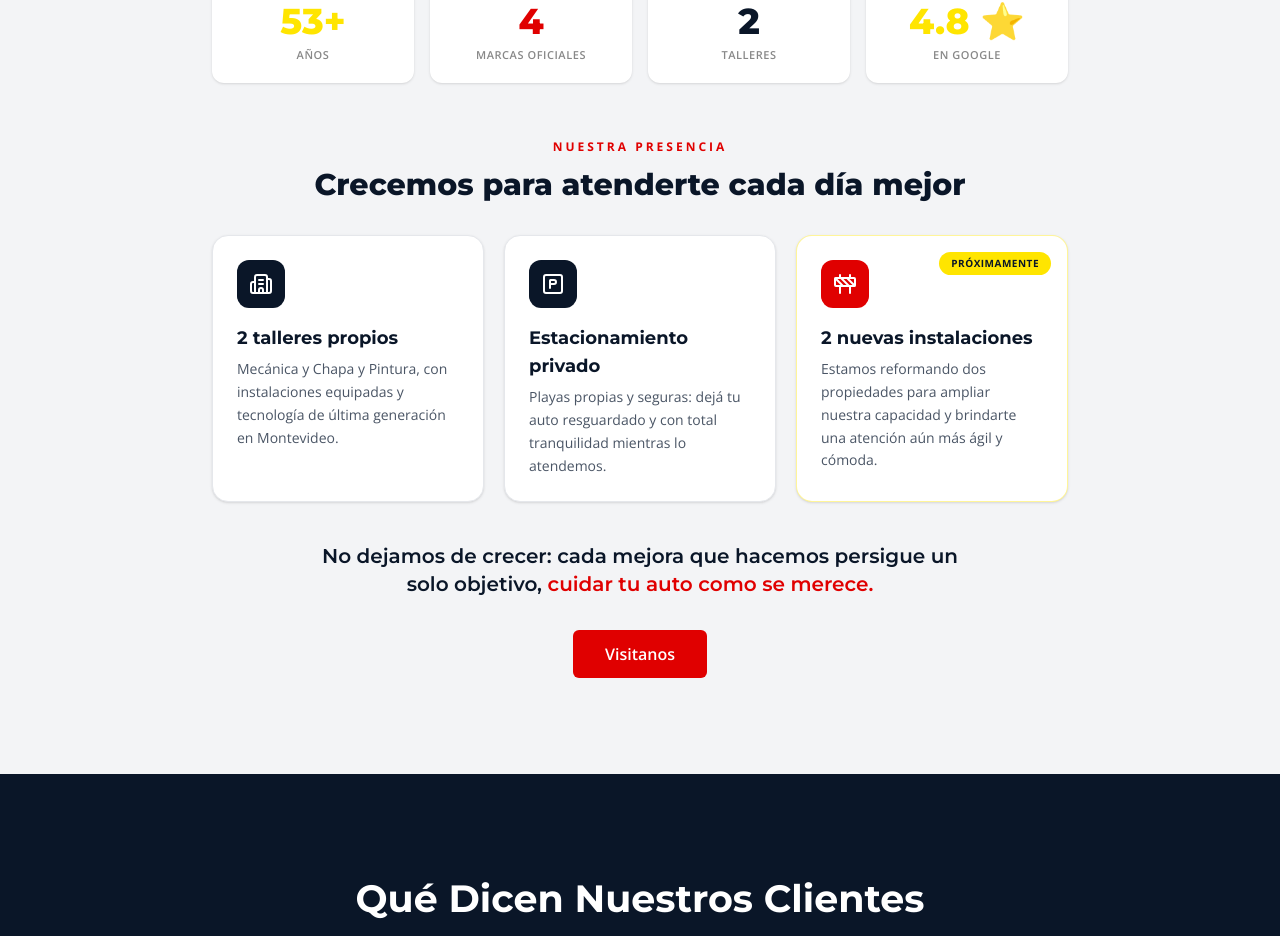
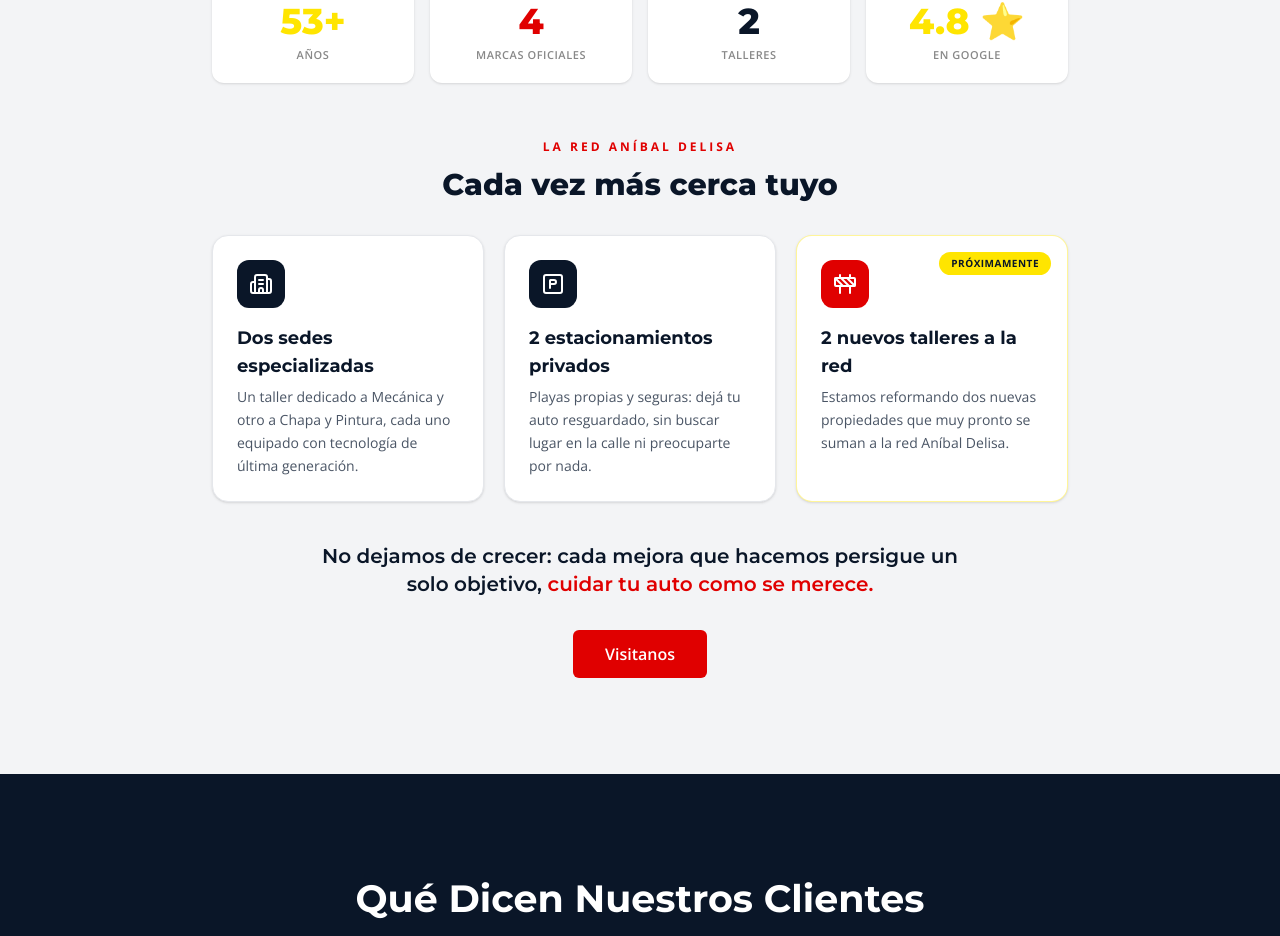
Before and after one commit to delisaluciaanibaldelisa/anibaldelisa-web, a Next.js app: page / in a window 1280 px wide. Shown: the part 4782-5718 px from the top of the page. Built offline with nearby package versions, Linux system fonts and the light colour scheme; no server answers.

Commit message:
Bloque presencia: reencuadre premium con concepto 'red Anibal Delisa' (kicker + titulo 'Cada vez mas cerca tuyo'). Tarjetas: 'Dos sedes especializadas', '2 estacionamientos privados', '2 nuevos talleres a la red' (Proximamente)

```diff
--- a/app/page.tsx
+++ b/app/page.tsx
@@ -539,10 +539,10 @@ export default function Home() {
           {/* Presencia e infraestructura — sello premium y expansión */}
           <Reveal delay={0.2} className="mt-14">
             <p className="text-xs font-bold uppercase tracking-[3px] text-primary">
-              Nuestra presencia
+              La red Aníbal Delisa
             </p>
             <h3 className="mt-3 font-heading font-extrabold text-2xl md:text-3xl text-dark">
-              Crecemos para atenderte cada día mejor
+              Cada vez más cerca tuyo
             </h3>
 
             <div className="mt-8 grid gap-5 sm:grid-cols-3 text-left">
@@ -552,11 +552,11 @@ export default function Home() {
                   <Building2 size={24} />
                 </div>
                 <p className="mt-4 font-heading font-bold text-lg text-dark">
-                  2 talleres propios
+                  Dos sedes especializadas
                 </p>
                 <p className="mt-1.5 text-sm text-gray-600 leading-relaxed">
-                  Mecánica y Chapa y Pintura, con instalaciones equipadas y
-                  tecnología de última generación en Montevideo.
+                  Un taller dedicado a Mecánica y otro a Chapa y Pintura, cada
+                  uno equipado con tecnología de última generación.
                 </p>
               </div>
 
@@ -566,11 +566,11 @@ export default function Home() {
                   <SquareParking size={24} />
                 </div>
                 <p className="mt-4 font-heading font-bold text-lg text-dark">
-                  Estacionamiento privado
+                  2 estacionamientos privados
                 </p>
                 <p className="mt-1.5 text-sm text-gray-600 leading-relaxed">
-                  Playas propias y seguras: dejá tu auto resguardado y con total
-                  tranquilidad mientras lo atendemos.
+                  Playas propias y seguras: dejá tu auto resguardado, sin
+                  buscar lugar en la calle ni preocuparte por nada.
                 </p>
               </div>
 
@@ -583,11 +583,11 @@ export default function Home() {
                   <Construction size={24} />
                 </div>
                 <p className="mt-4 font-heading font-bold text-lg text-dark">
-                  2 nuevas instalaciones
+                  2 nuevos talleres a la red
                 </p>
                 <p className="mt-1.5 text-sm text-gray-600 leading-relaxed">
-                  Estamos reformando dos propiedades para ampliar nuestra
-                  capacidad y brindarte una atención aún más ágil y cómoda.
+                  Estamos reformando dos nuevas propiedades que muy pronto se
+                  suman a la red Aníbal Delisa.
                 </p>
               </div>
             </div>
```
